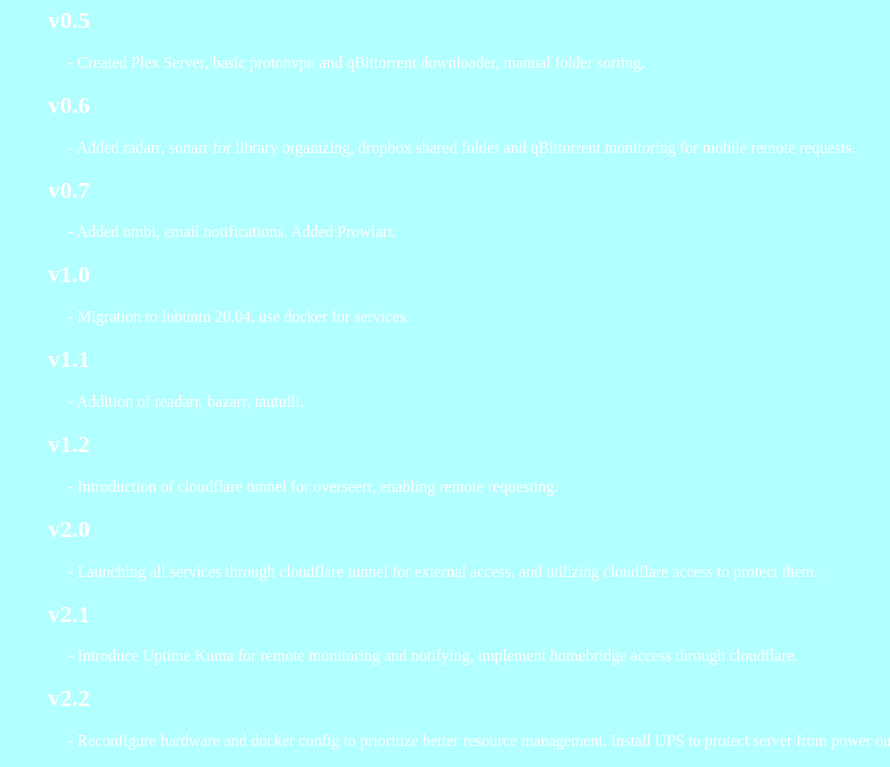
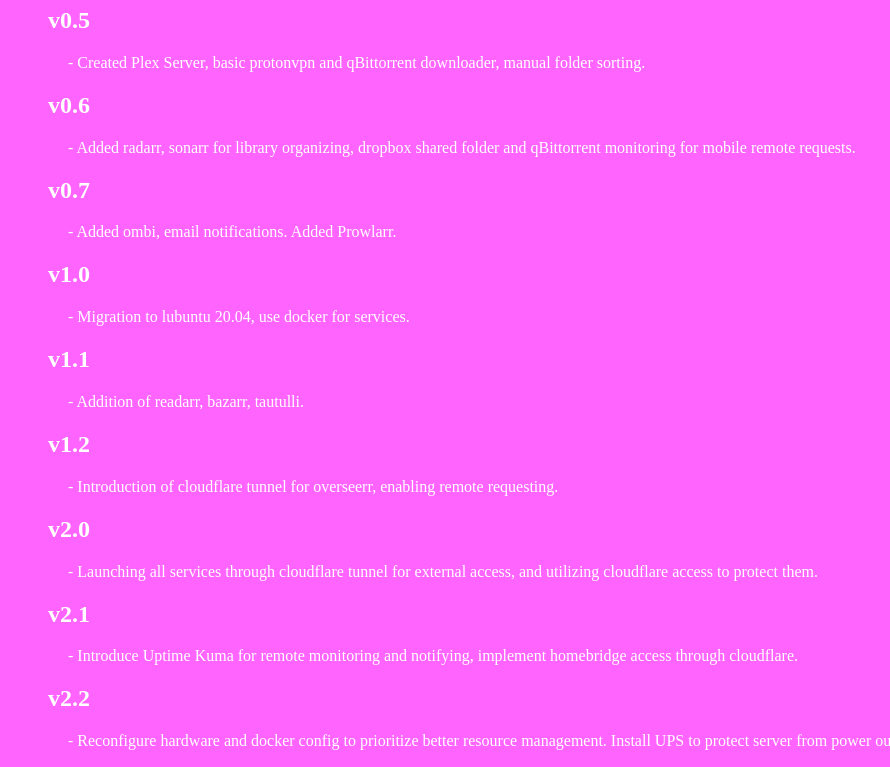
Before and after one commit to TheEmeryverse/changelog, a plain HTML site: page index.html in a window 1280 px wide. Shown: the part 73-840 px from the top of the page, without its empty margins (0-890 px from the left). Drawn offline with Linux system fonts and the light colour scheme.

Commit message:
Update style.css

```diff
--- a/style.css
+++ b/style.css
@@ -1,5 +1,5 @@
 body {
-        background-color: rgba(102,255,255, .5);
+        background-color: rgba(255,100,255);
 }
 
 h1 {
```
